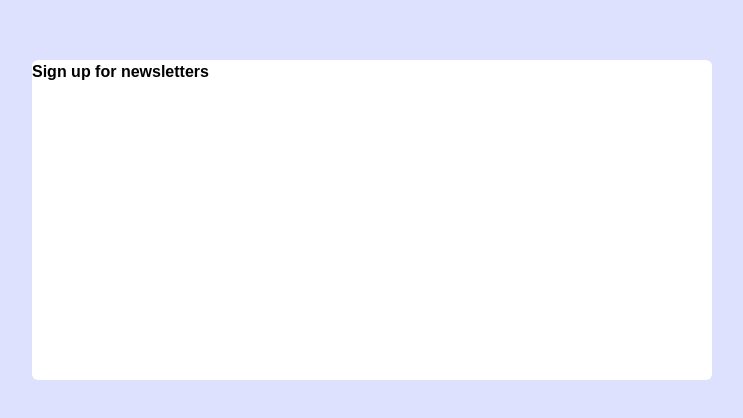
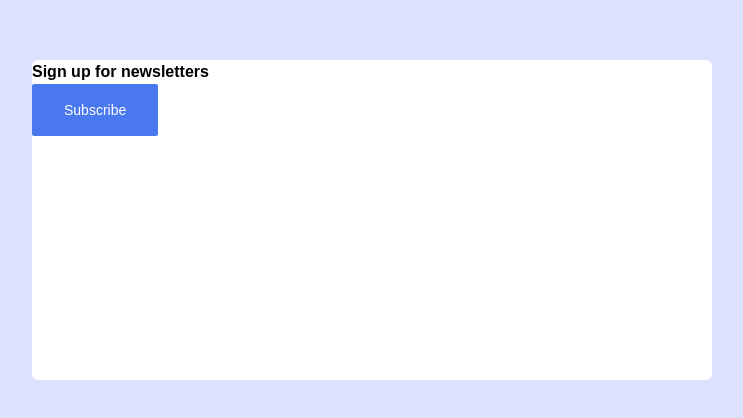
Before and after one commit to eobcre/newsletter-subscription, a React (Vite) app: page / in a window 1280 px wide. Shown: the part 180-598 px from the top of the page, without its empty margins (268-1011 px from the left). Built offline with nearby package versions, Linux system fonts and the light colour scheme.

Commit message:
created button and styled

```diff
--- a/src/components/SubscribeButton.tsx
+++ b/src/components/SubscribeButton.tsx
@@ -1,5 +1,11 @@
 const SubscribeButton = () => {
-  return <div></div>;
+  return (
+    <>
+      <button className='bg-[#4A79EF] font-sans text-white text-sm rounded-sm px-8 py-4'>
+        Subscribe
+      </button>
+    </>
+  );
 };
 
 export default SubscribeButton;
```
